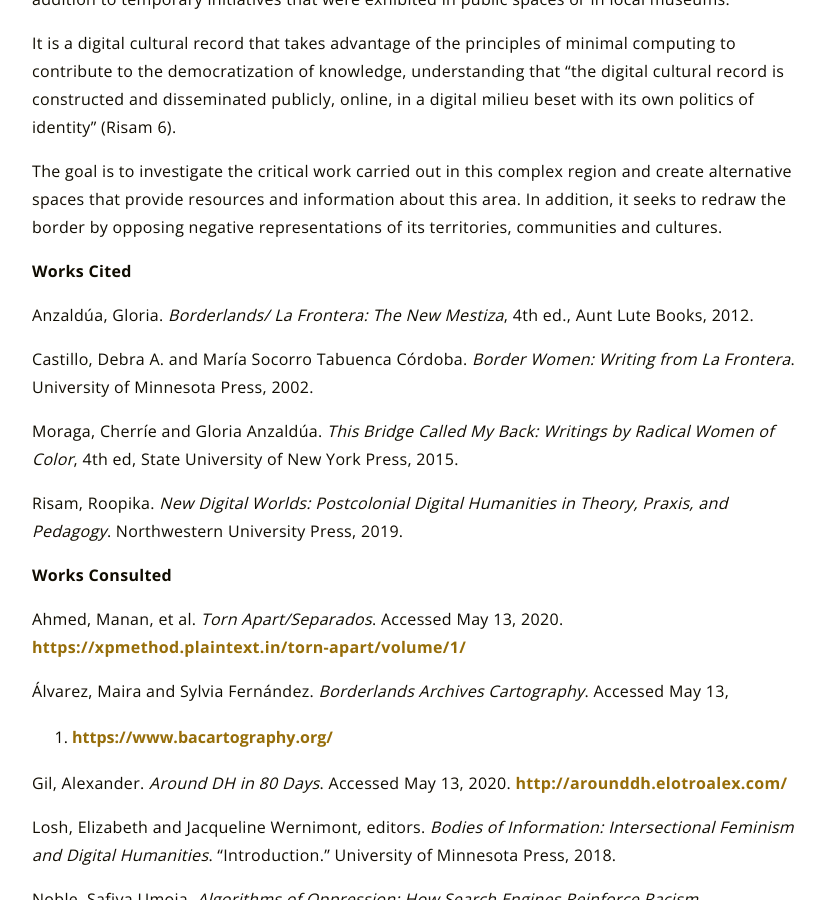
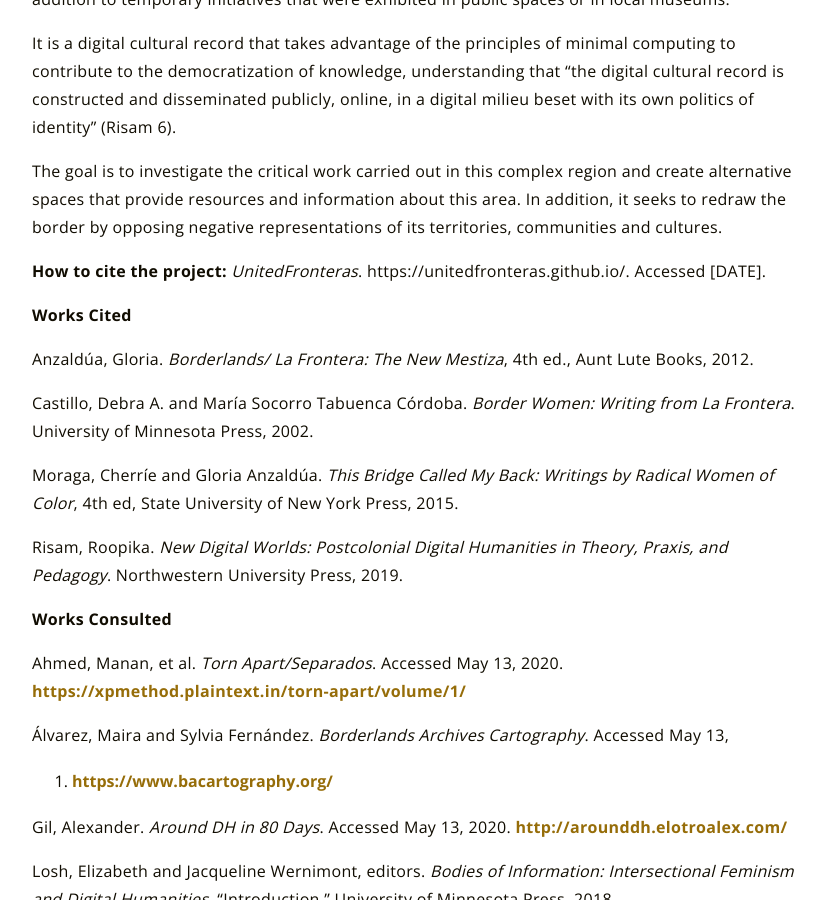
Before and after one commit to unitedfronteras/ufexhibition_mexusa, a Jekyll site: the page built from pages/about.md, in a window 1280 px wide and 900 px high, scrolled down 500 px. Shown: the whole window, without its empty margins (223-1048 px from the left). Built offline with Jekyll 4.4.1, drawn with Linux system fonts in a browser that asks for light colours.

Commit message:
Project Citation

```diff
--- a/pages/about.md
+++ b/pages/about.md
@@ -11,6 +11,8 @@ The intent is to bring together past, current, and ongoing works to initiate a d
 It is a digital cultural record that takes advantage of the principles of minimal computing to contribute to the democratization of knowledge, understanding that “the digital cultural record is constructed and disseminated publicly, online, in a digital milieu beset with its own politics of identity” (Risam 6).
 
 The goal is to investigate the critical work carried out in this complex region and create alternative spaces that provide resources and information about this area. In addition, it seeks to redraw the border by opposing negative representations of its territories, communities and cultures.
+
+**How to cite the project:** <em>UnitedFronteras</em>. https://unitedfronteras.github.io/. Accessed [DATE].
 
 **Works Cited**
 
```
